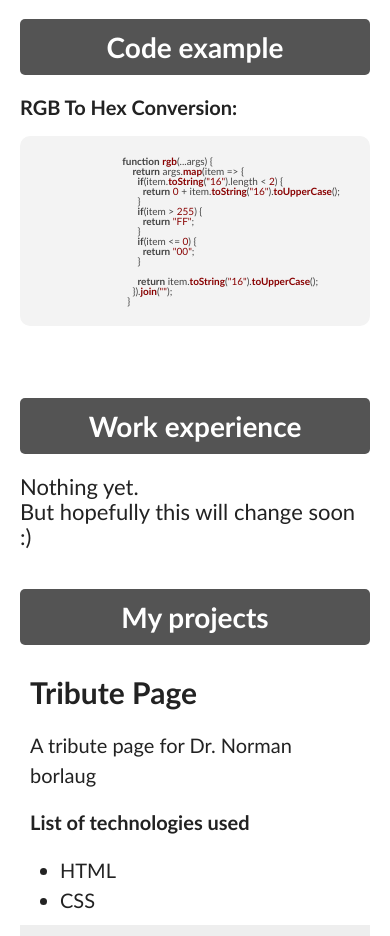
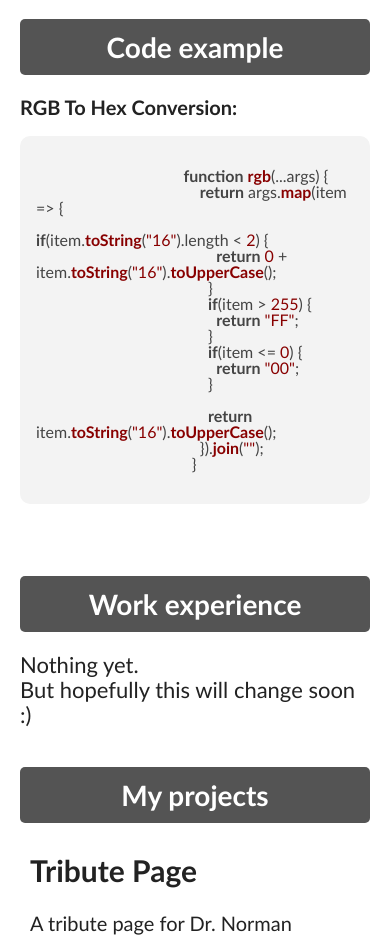
Before and after one commit to Biven4i/rsschool-cv, a plain HTML site: page index.html in a window 390 px wide. Shown: the part 1440-2376 px from the top of the page. Drawn offline with nearby package versions, Linux system fonts and the light colour scheme; a script that the page names is missing.

Commit message:
fix: change layout for code item

```diff
--- a/css/style.css
+++ b/css/style.css
@@ -959,7 +959,7 @@ body {
     }
 
     .hljs {
-        font-size: 15px;
+        white-space: pre-wrap;
     }
 }
 
@@ -1087,7 +1087,7 @@ body {
     }
 
     .hljs {
-        font-size: 10px;
+        white-space: pre-wrap;
     }
 
 }
```
